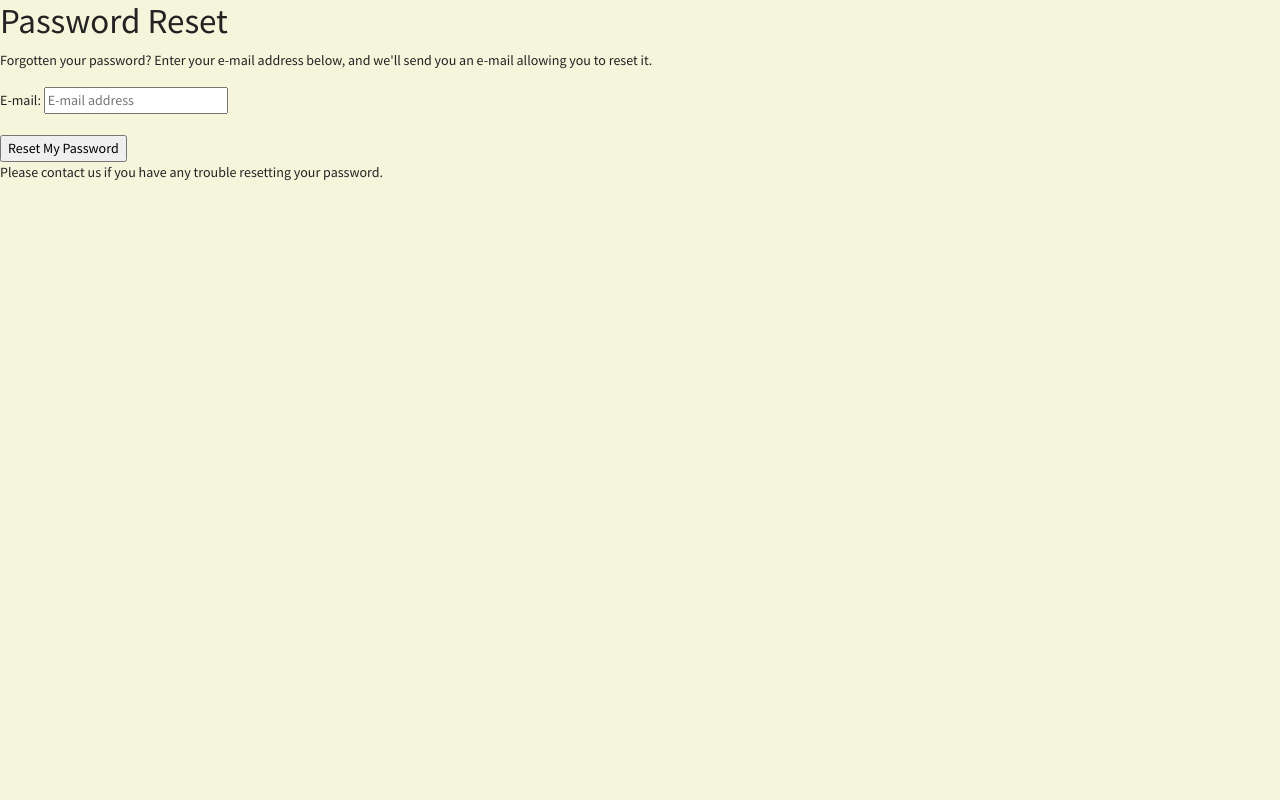
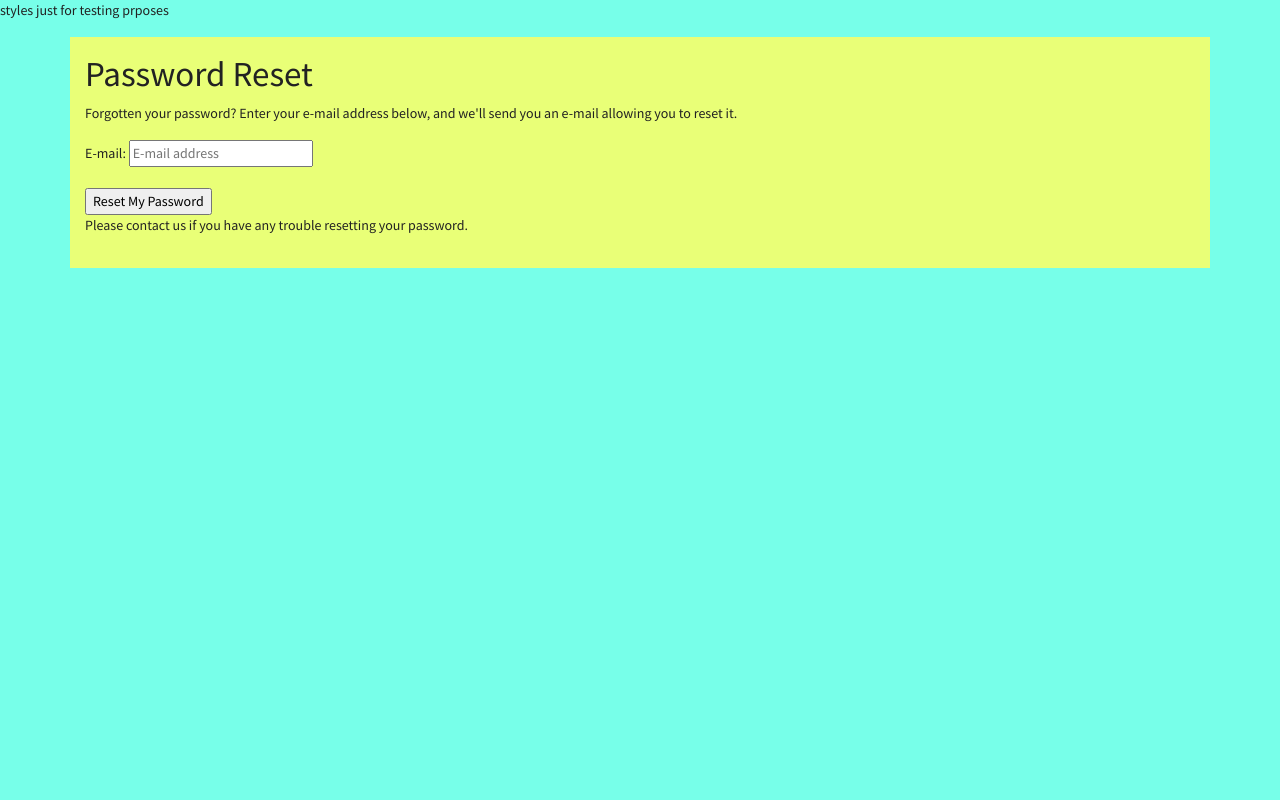
Before and after one commit to Sarosim/nailsalon, a Django app: page /accounts/password/reset/ in a window 1280 px wide. Shown: the part 57-857 px from the top of the page. Before the commit the page ends 238 px from the top, so only its background shows below. Run offline with Django 3.2, Linux system fonts and the light colour scheme; some libraries are stand-ins or nearby versions.

Commit message:
Set allauth base.html to give consistent own style to accont pages

```diff
--- a/home/templates/home/index.html
+++ b/home/templates/home/index.html
@@ -3,6 +3,6 @@
 
 {% block sub_head_title %} | Home{% endblock %}
 
-{% block content %}
+{% block page_content %}
 <h3 class="display-5 text-success">I'm the home page, alias index.html</h5>
 {% endblock %}
--- a/templates/allauth/account/base.html
+++ b/templates/allauth/account/base.html
@@ -1,3 +1,16 @@
 {% extends "base.html" %}
 
 {% block sub_head_title %} | {% block head_title %}{% endblock %}{% endblock %}
+
+{% block page_content %}
+
+<div style="background-color: #77ffe9; min-height: 100vh;">
+    <p>styles just for testing prposes</p> <!-- FOR DEV ******** TO BE DELETED!!! -->
+    <div class="container my-2 py-3" style="background-color: #e9ff77; ">
+
+        <!-- blockcontent from allauth's base.html  -->
+        {% block content %}
+        {% endblock %}
+    </div>
+</div>
+{% endblock %}
--- a/templates/base.html
+++ b/templates/base.html
@@ -109,7 +109,10 @@
 		</div>
 	</nav>
 
-	{% block content %} {% endblock %} {% block extra-js-body %}
+    <!-- blockcontent from app's base.html Named page_content  -->
+	{% block page_content %}
+    {% endblock %}
+    {% block extra-js-body %}
 	<!-- SCRIPTS at the bottom of the body  -->
 	{% endblock %}
 </body>
```
